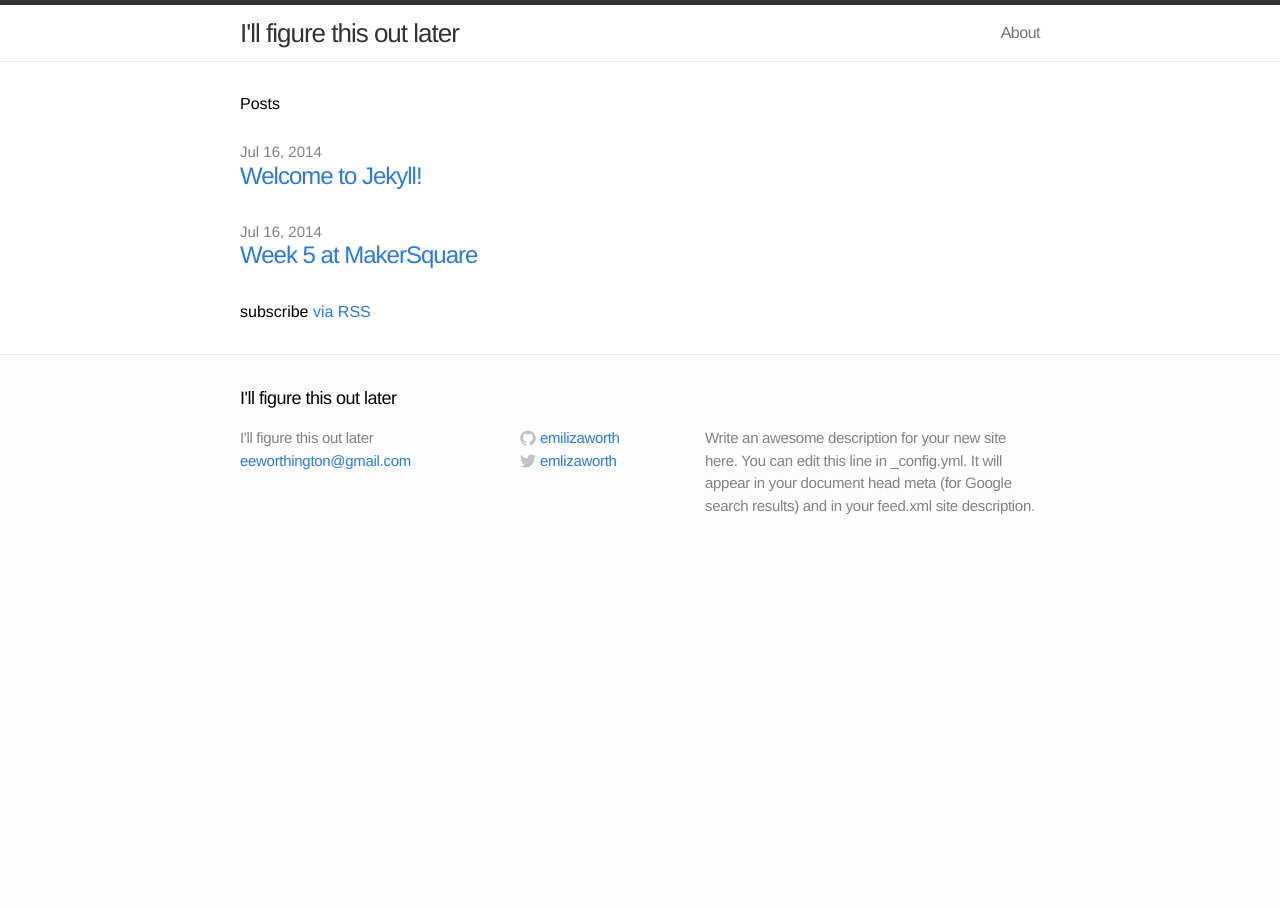
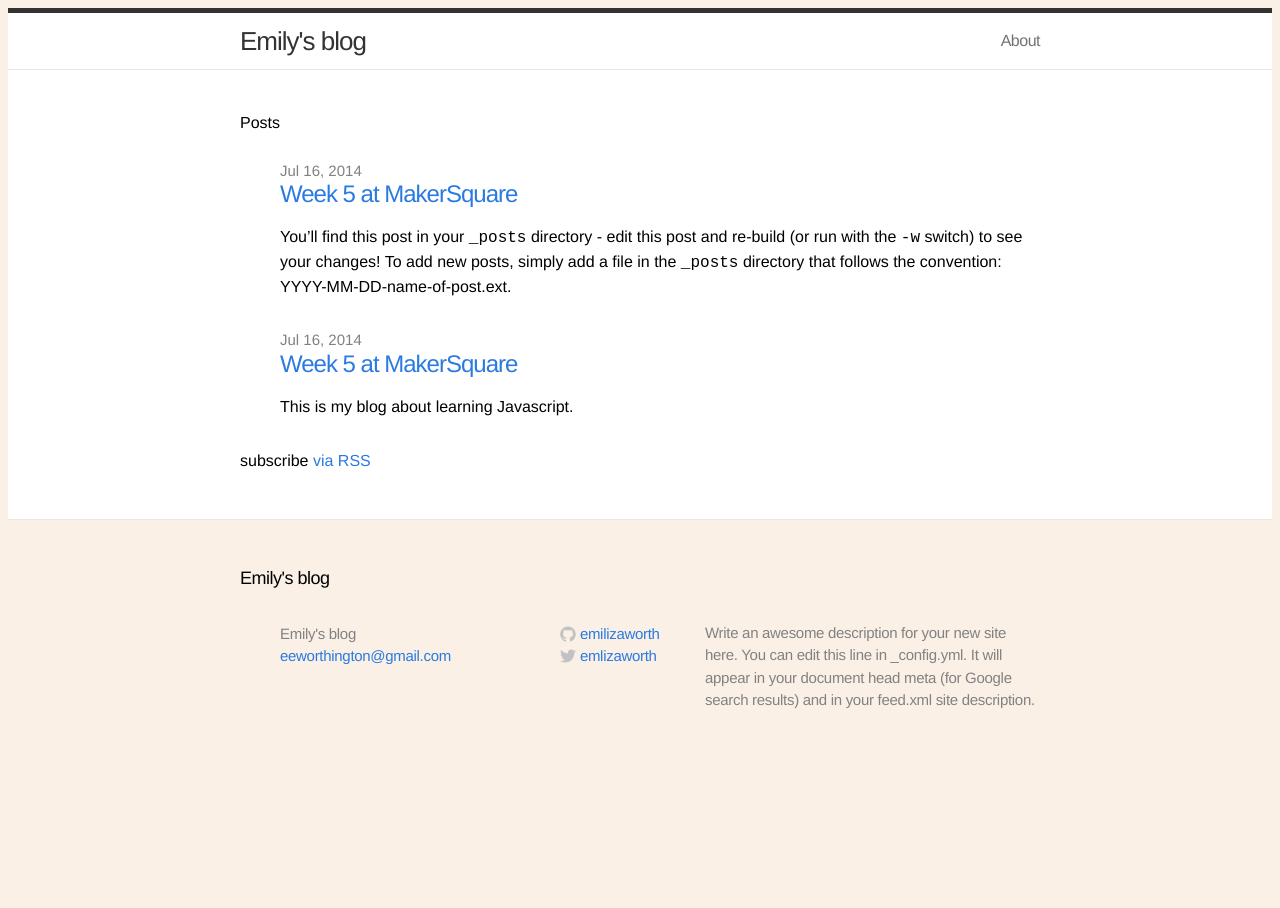
Before and after one commit to emilizaworth/emilizaworth.github.io, a Jekyll site: the page built from index.html, in a window 1280 px wide. Built offline with Jekyll 4.4.1, drawn with Linux system fonts in a browser that asks for light colours.

Commit message:
edited titles and some css

```diff
--- a/_config.yml
+++ b/_config.yml
@@ -1,5 +1,5 @@
 # Site settings
-title: I'll figure this out later
+title: Emily's blog
 email: eeworthington@gmail.com
 description: "Write an awesome description for your new site here. You can edit this line in _config.yml. It will appear in your document head meta (for Google search results) and in your feed.xml site description."
 baseurl: ""
--- a/_posts/2014-07-16-welcome-to-jekyll.markdown
+++ b/_posts/2014-07-16-welcome-to-jekyll.markdown
@@ -1,6 +1,6 @@
 ---
 layout: post
-title:  "Welcome to Jekyll!"
+title:  "Week 5 at MakerSquare"
 date:   2014-07-16 19:15:47
 categories: jekyll update
 ---
--- a/css/main.css
+++ b/css/main.css
@@ -2,25 +2,25 @@
 /* ----------------------------------------------------------*/
 
 * {
-  margin: 0;
-  padding: 0;
+  margin: 1;
+  padding: 2;
 }
 
 html, body { height: 100%; }
 
 body {
-  font-family: Helvetica, Arial, sans-serif;
+  font-family: Adelle, Helvetica, sans-serif;
   font-size: 16px;
   line-height: 1.5;
   font-weight: 300;
-  background-color: #fdfdfd;
+  background-color: #FAF0E6;
 }
 
 h1, h2, h3, h4, h5, h6 { font-size: 100%; font-weight: 400; }
 
 a         { color: #2a7ae2; text-decoration: none; }
-a:hover   { color: #000; text-decoration: underline; }
-a:visited { color: #205caa; }
+a:hover   { color: #008080; text-decoration: underline; }
+a:visited { color: #D8BFD8; }
 
 /* Utility */
 
--- a/index.html
+++ b/index.html
@@ -11,6 +11,7 @@ layout: default
       <li>
         <span class="post-date">{{ post.date | date: "%b %-d, %Y" }}</span>
         <a class="post-link" href="{{ post.url | prepend: site.baseurl }}">{{ post.title }}</a>
+        {{ post.excerpt }}
       </li>
     {% endfor %}
   </ul>
```
